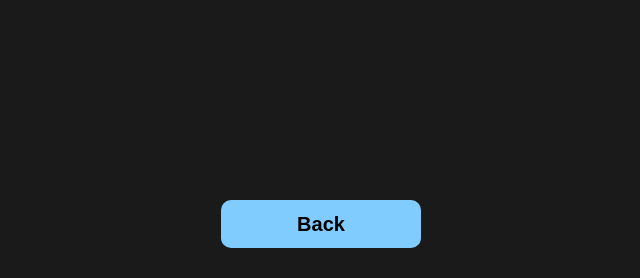
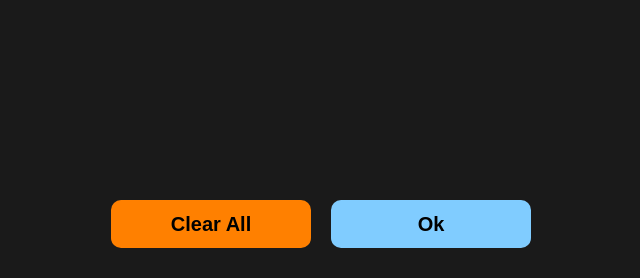
Before and after one commit to mstolpner/sauna-controller, a Python web app: template templates/errors.html in a window 1280 px wide. Shown: the part 522-800 px from the top of the page, without its empty margins (319-959 px from the left). Run offline with Jinja, Linux system fonts and the light colour scheme; the template is opened without the code that fills it, so the values that code supplies are empty.

Commit message:
Add Clear button on web ui errors page

```diff
--- a/SaunaContext.py
+++ b/SaunaContext.py
@@ -523,6 +523,9 @@
     def getSaunaOnTimer(self) -> Timer:
         return self._saunaOnTimer
 
+    def isFanAfterSaunaOffTimerCompleted(self):
+        return self._fanAfterSaunaOffTimer.isCompleted()
+
     def isFanAfterSaunaOffTimerRunning(self):
         return self._fanAfterSaunaOffTimer.isRunning()
 
--- a/static/css/style.css
+++ b/static/css/style.css
@@ -322,6 +322,22 @@
     background-color: #66b3e6;
 }
 
+.clear-btn {
+    width: clamp(150px, 20vw, 200px);
+    height: clamp(45px, 6vh, 60px);
+    font-size: clamp(16px, 1.8vw, 20px);
+    background-color: #ff8000;
+    color: #000;
+    border: none;
+    border-radius: 10px;
+    cursor: pointer;
+    font-weight: bold;
+}
+
+.clear-btn:hover {
+    background-color: #e67300;
+}
+
 /* Settings Page */
 .settings-content {
     padding: 20px clamp(20px, 4vw, 40px);
--- a/static/js/errors.js
+++ b/static/js/errors.js
@@ -29,6 +29,20 @@
         .catch(error => console.error('Error loading errors:', error));
 }
 
+// Clear all errors
+function clearErrors() {
+    fetch('/api/errors/clear', {
+        method: 'POST'
+    })
+    .then(response => response.json())
+    .then(data => {
+        if (data.success) {
+            loadErrors();
+        }
+    })
+    .catch(error => console.error('Error clearing errors:', error));
+}
+
 // Initialize
 loadErrors();
 setInterval(loadErrors, 5000);
--- a/templates/errors.html
+++ b/templates/errors.html
@@ -15,7 +15,8 @@
             <p>No errors</p>
         </div>
         <div class="button-container">
-            <button class="ok-btn" onclick="window.location.href='/'">Back</button>
+            <button class="clear-btn" onclick="clearErrors()">Clear All</button>
+            <button class="ok-btn" onclick="window.location.href='/'">Ok</button>
         </div>
     </div>
     <script src="/static/js/errors.js"></script>
```
Also changed, not shown: SaunaErrorMgr.py (+13 -1 lines), SaunaWebUIServer.py (+10 -0 lines).
